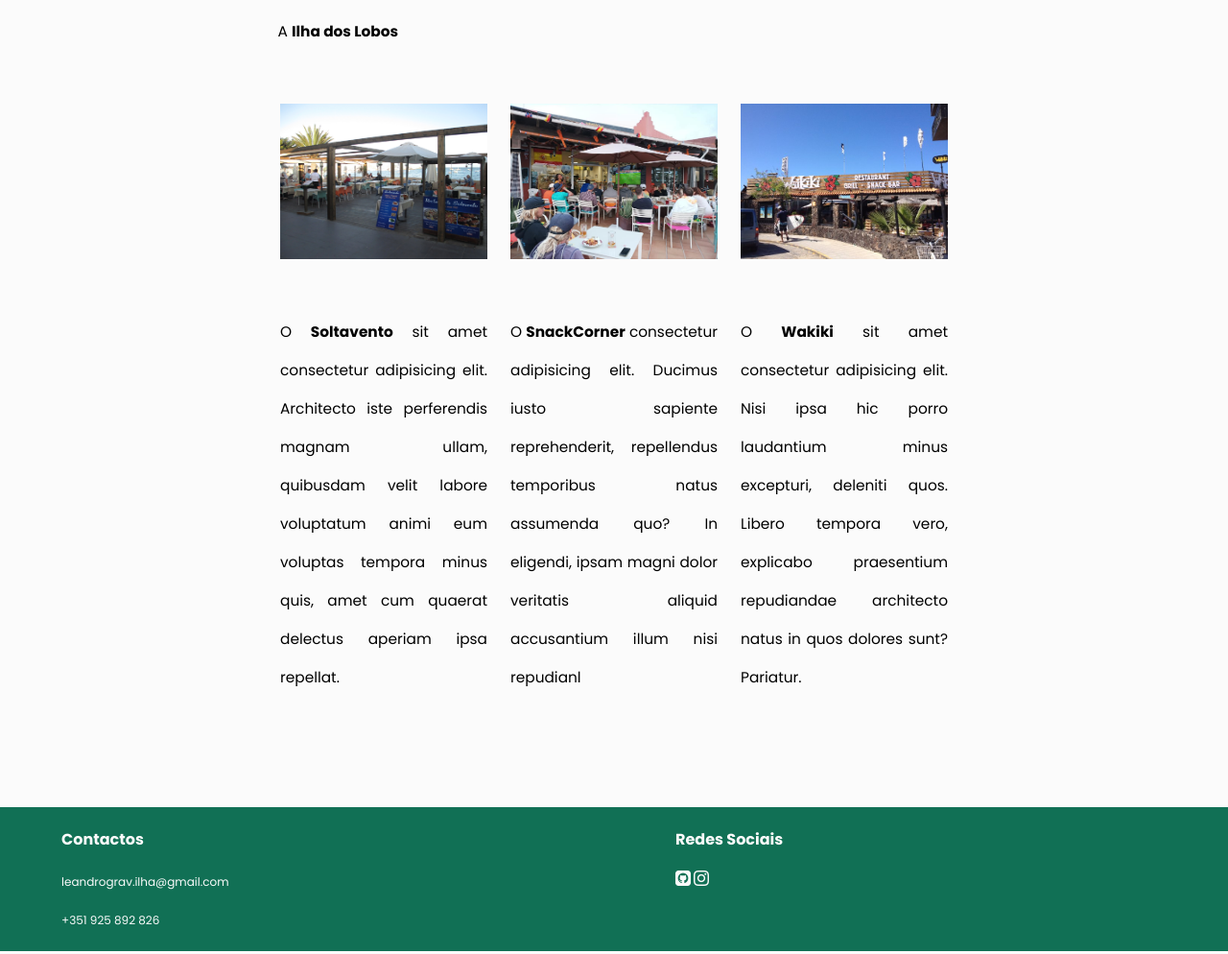
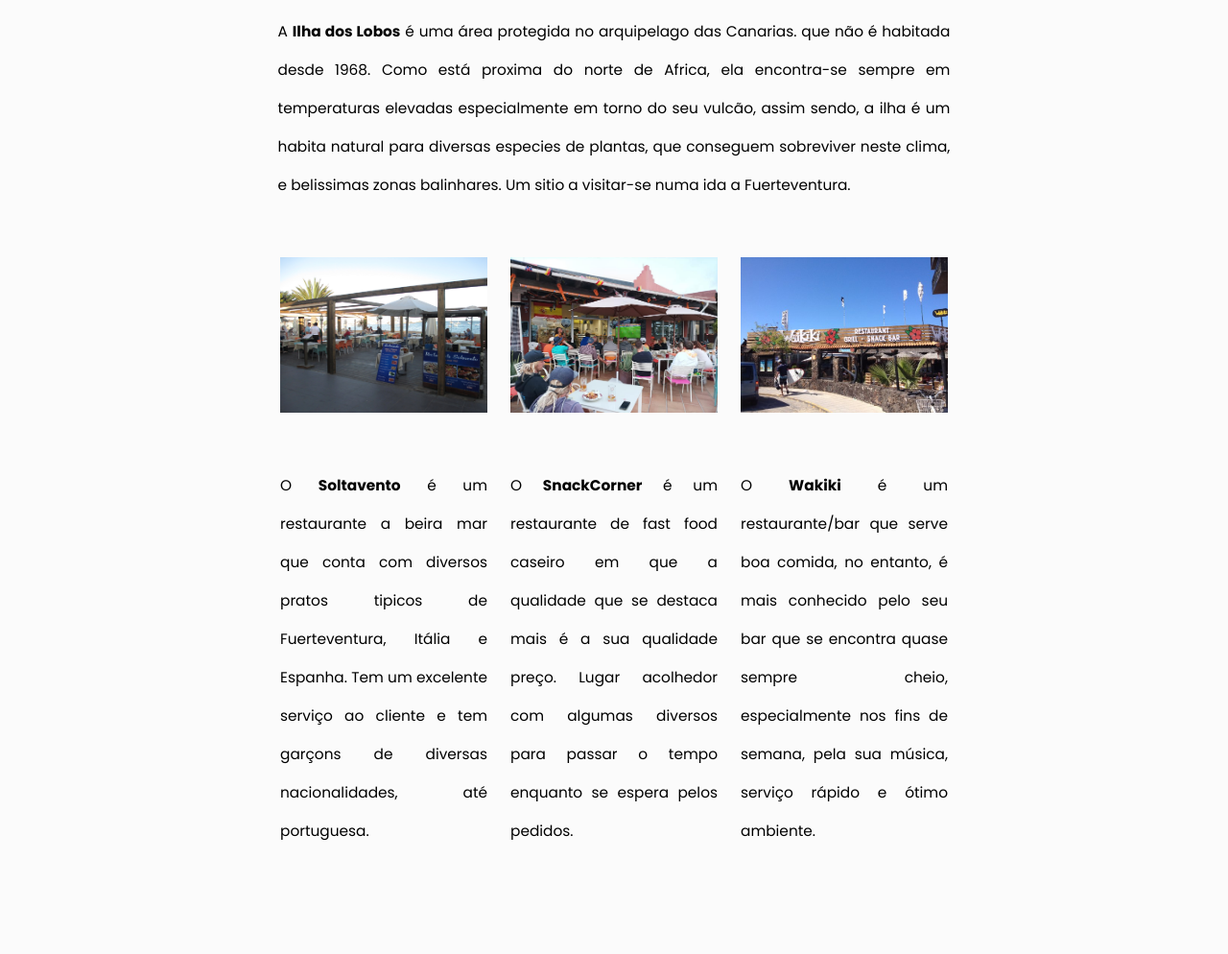
Before and after one commit to canariashos/canariashos.github.io, a plain HTML site: page index.html in a window 1280 px wide. Shown: the part 3867-4861 px from the top of the page at 96% size. Drawn offline with Linux system fonts and the light colour scheme.

Commit message:
Update index.html

```diff
--- a/index.html
+++ b/index.html
@@ -81,7 +81,7 @@
 
                 <h2 >Locais</h2>
                 <img src="./assets/images/Canarais_island.jpg" alt="">
-                <p>A <strong>Ilha dos Lobos</strong></p>
+                <p>A <strong>Ilha dos Lobos</strong> é uma área protegida no arquipelago das Canarias. que não é habitada desde 1968. Como está proxima do norte de Africa, ela encontra-se sempre em temperaturas elevadas especialmente em torno do seu vulcão, assim sendo, a ilha é um habita natural para diversas especies de plantas, que conseguem sobreviver neste clima, e belissimas zonas balinhares. Um sitio a visitar-se numa ida a Fuerteventura.</p>
                 <div class="img-3">
                     <img src="./assets/images/soltavento.jpg" alt="" >
                     <img src="./assets/images/snackcorner.jpg" alt="">
@@ -89,11 +89,10 @@
                 </div>
 
                 <div class="p-3">
-                    <p>O <strong>Soltavento</strong> sit amet consectetur adipisicing elit. Architecto iste perferendis magnam ullam, quibusdam velit labore voluptatum animi eum voluptas tempora minus quis, amet cum quaerat delectus aperiam ipsa repellat.</p>
-                    <p>O <strong>SnackCorner</strong> consectetur adipisicing elit. Ducimus iusto sapiente reprehenderit, repellendus temporibus natus assumenda quo? In eligendi, ipsam magni dolor veritatis aliquid accusantium illum nisi repudianl</p>
-                    <p>O <strong>Wakiki</strong> sit amet consectetur adipisicing elit. Nisi ipsa hic porro laudantium minus excepturi, deleniti quos. Libero tempora vero, explicabo praesentium repudiandae architecto natus in quos dolores sunt? Pariatur.</p>
+                    <p>O <strong>Soltavento</strong> é um restaurante a beira mar que conta com diversos pratos tipicos de Fuerteventura, Itália e Espanha. Tem um excelente serviço ao cliente e tem garçons de diversas nacionalidades, até portuguesa.</p>
+                    <p>O <strong>SnackCorner</strong> é um restaurante de fast food caseiro em que a qualidade que se destaca mais é a sua qualidade preço. Lugar acolhedor com algumas diversos para passar o tempo enquanto se espera pelos pedidos.</p>
+                    <p>O <strong>Wakiki</strong> é um restaurante/bar que serve boa comida, no entanto, é mais conhecido pelo seu bar que se encontra quase sempre cheio, especialmente nos fins de semana, pela sua música, serviço rápido e ótimo ambiente.</p>
                 </div>
-
             </div>
     </div>
 
```
